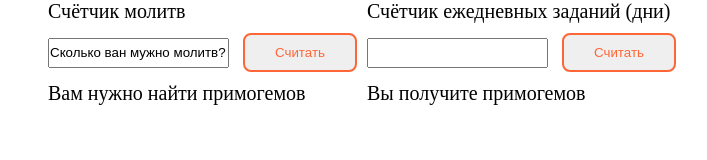
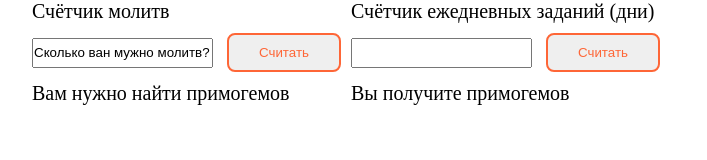
Before and after one commit to CoringPlay/calc-primogem, a plain HTML site: page index.html in a window 1280 px wide. Shown: the whole page, without its empty margins (32-739 px from the left). Drawn offline with Linux system fonts and the light colour scheme.

Commit message:
Update style.css
Изменение размера отступа

```diff
--- a/style.css
+++ b/style.css
@@ -12,7 +12,7 @@ input
 .container
 {
   display: flex;
-	padding: 0 10vh;
+	padding: 0 5%;
 }
 .molitva_iv_primogems
 {
```
